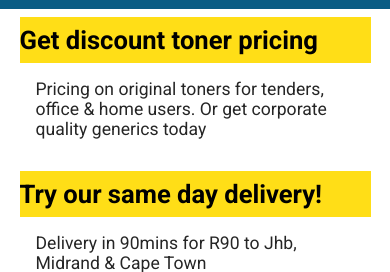
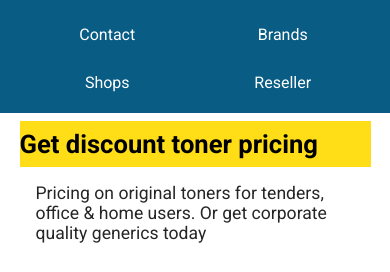
Before and after one commit to davinciism/Toner-Ink, a plain HTML site: page index.html in a window 390 px wide. Both pictures are taken after a click on the link 350 px from the left and 24 px from the top of the page. Shown: the part 39-311 px from the top of the page. Drawn offline with nearby package versions, Linux system fonts and the light colour scheme; files that its build step writes are made by us from their sources.

Commit message:
Add files via upload

```diff
--- a/index.html
+++ b/index.html
@@ -25,7 +25,7 @@
             </a>
         </div>
     </nav>
-    <div class="mobile-nav" id="mobile-nav">
+    <div class="mobile-nav" id="mobile-nav" style="display: none;">
         <div class="container">
             <ul>
                 <a href="#"><li>Contact</li></a>
@@ -152,6 +152,17 @@
 
         document.addEventListener('DOMContentLoaded', function(){
 
+            /* Mobile Nav */
+            menu = document.getElementById('menu');
+            mobileNav = document.getElementById('mobile-nav');
+
+            menu.addEventListener('click', () => {
+                if(mobileNav.style.display === "none")
+                    mobileNav.style.display = "block";
+                else
+                    mobileNav.style.display = "none"
+            })
+
             console.log("test")
 
             /* Form Pages Logic*/
@@ -224,16 +235,7 @@
 
 
 
-            /* Mobile Nav */
-            menu = document.getElementById('menu');
-            mobileNav = document.getElementById('mobile-nav');
 
-            menu.addEventListener('click', () => {
-                if(mobileNav.style.display === "none")
-                    mobileNav.style.display = "block";
-                else
-                    mobileNav.style.display = "none"
-            })
         })
 
     </script>
```
